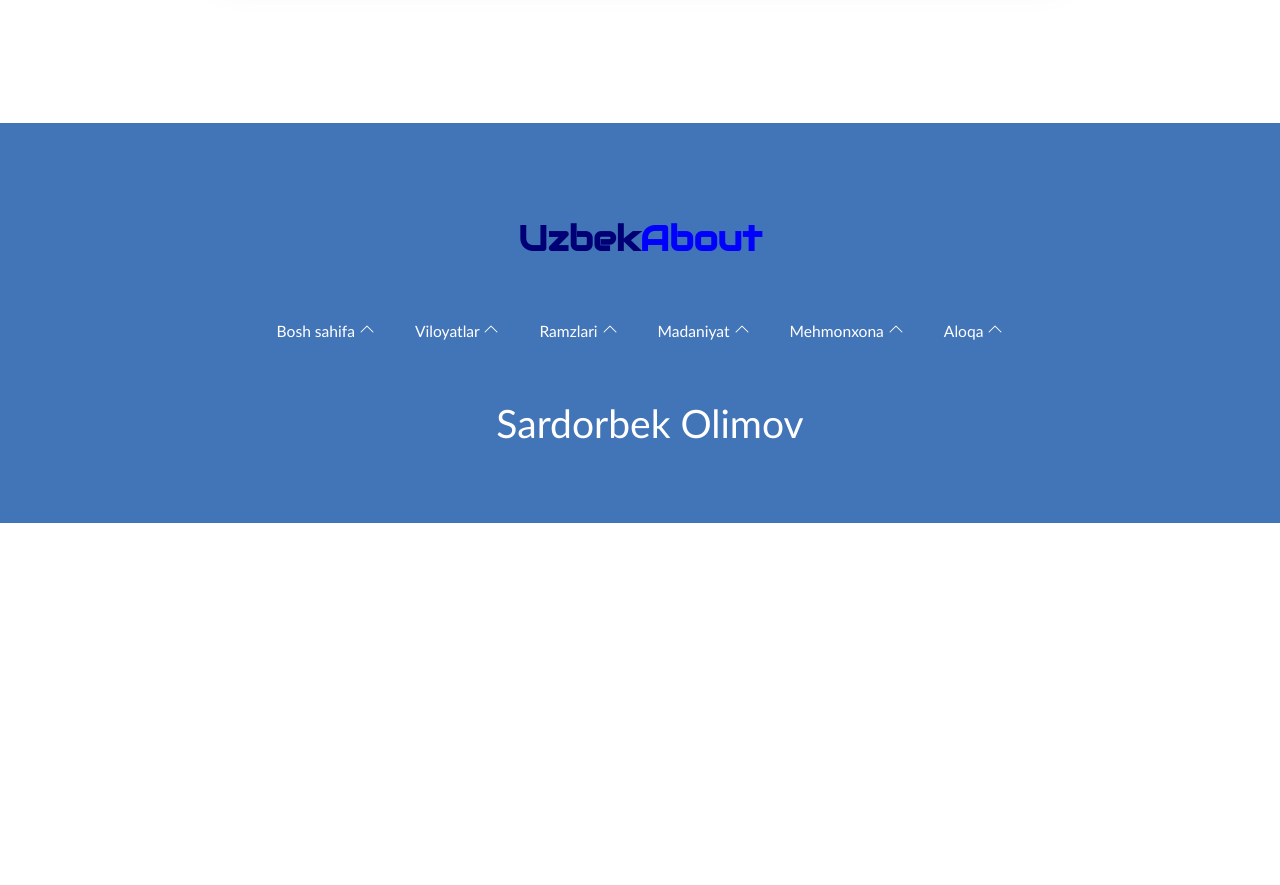
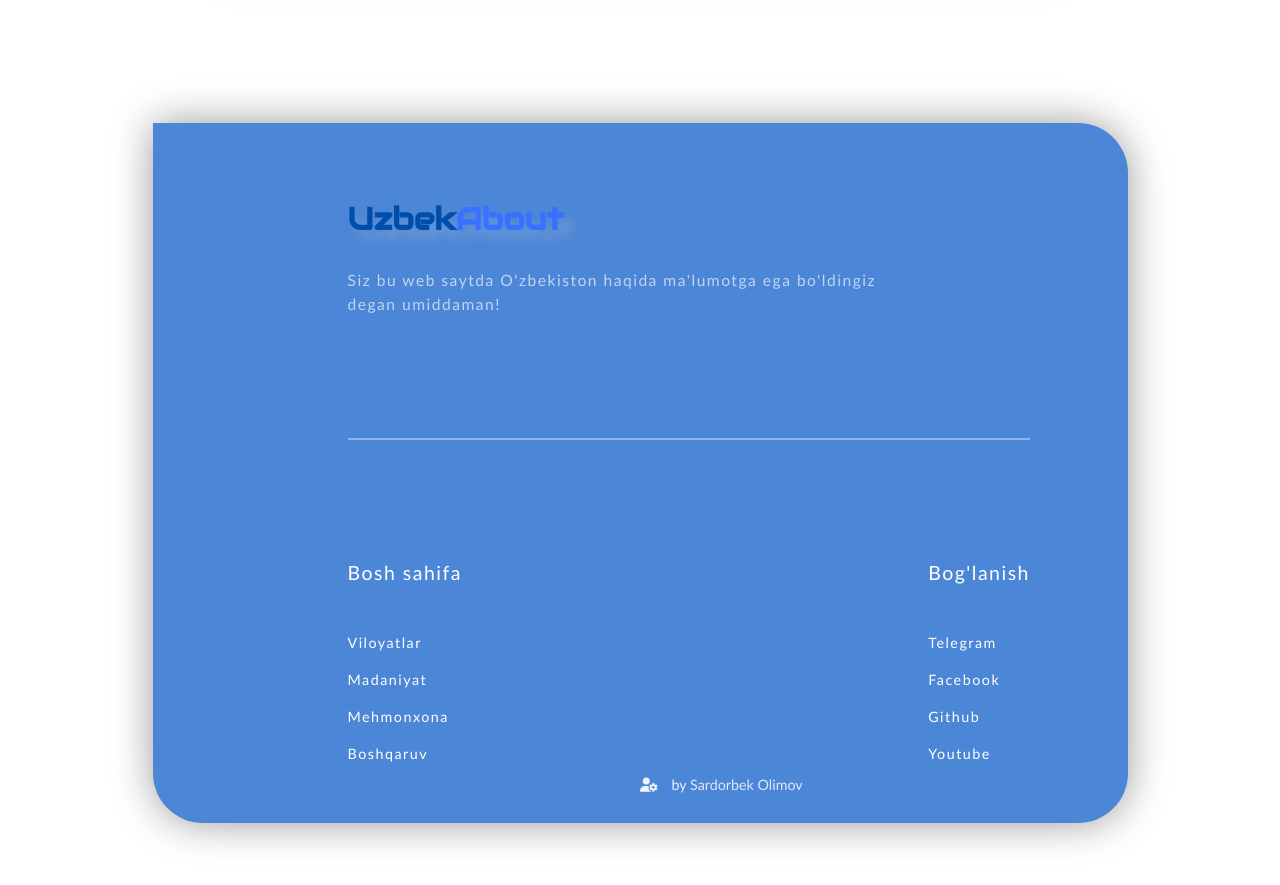
Before and after one commit to Sardorbek0731/aboutUzbekistan, a plain HTML site: page assets/symbol.html in a window 1280 px wide. Shown: the part 1347-2232 px from the top of the page. Before the commit the page ends 1870 px from the top, so only its background shows below. Drawn offline with Linux system fonts and the light colour scheme.

Commit message:
changed symbols footer

```diff
--- a/assets/symbol.html
+++ b/assets/symbol.html
@@ -214,106 +214,41 @@
 
     <!---------  FOOTER  --------->
     <footer id="footer">
+      <div class="container">
         <div class="goodbye">
           <div class="contact_brand">
             <a href="#home">
               <h1>Uzbek<span>About</span></h1>
             </a>
+            <p>
+              Siz bu web saytda O'zbekiston haqida ma'lumotga ega bo'ldingiz<br />
+              degan umiddaman!<br />
+            </p>
           </div>
+          <div class="footer_hr"></div>
+          <div class="goodbye_links">
             <div class="website_map">
-          <a href="#home">
-            Bosh sahifa
-            <svg
-              xmlns="http://www.w3.org/2000/svg"
-              width="16"
-              height="16"
-              fill="currentColor"
-              class="bi bi-chevron-up"
-              viewBox="0 0 16 16"
-            >
-              <path
-                fill-rule="evenodd"
-                d="M7.646 4.646a.5.5 0 0 1 .708 0l6 6a.5.5 0 0 1-.708.708L8 5.707l-5.646 5.647a.5.5 0 0 1-.708-.708l6-6z"
-              /></svg
-          ></a>
-          <a href="#region">
-            Viloyatlar
-            <svg
-              xmlns="http://www.w3.org/2000/svg"
-              width="16"
-              height="16"
-              fill="currentColor"
-              class="bi bi-chevron-up"
-              viewBox="0 0 16 16"
-            >
-              <path
-                fill-rule="evenodd"
-                d="M7.646 4.646a.5.5 0 0 1 .708 0l6 6a.5.5 0 0 1-.708.708L8 5.707l-5.646 5.647a.5.5 0 0 1-.708-.708l6-6z"
-              /></svg
-          ></a>
-          <a href="#symbol">
-            Ramzlari
-            <svg
-              xmlns="http://www.w3.org/2000/svg"
-              width="16"
-              height="16"
-              fill="currentColor"
-              class="bi bi-chevron-up"
-              viewBox="0 0 16 16"
-            >
-              <path
-                fill-rule="evenodd"
-                d="M7.646 4.646a.5.5 0 0 1 .708 0l6 6a.5.5 0 0 1-.708.708L8 5.707l-5.646 5.647a.5.5 0 0 1-.708-.708l6-6z"
-              /></svg
-          ></a>
-          <a href="#culture">
-            Madaniyat
-            <svg
-              xmlns="http://www.w3.org/2000/svg"
-              width="16"
-              height="16"
-              fill="currentColor"
-              class="bi bi-chevron-up"
-              viewBox="0 0 16 16"
-            >
-              <path
-                fill-rule="evenodd"
-                d="M7.646 4.646a.5.5 0 0 1 .708 0l6 6a.5.5 0 0 1-.708.708L8 5.707l-5.646 5.647a.5.5 0 0 1-.708-.708l6-6z"
-              /></svg
-          ></a>
-          <a href="#hotel">
-            Mehmonxona
-            <svg
-              xmlns="http://www.w3.org/2000/svg"
-              width="16"
-              height="16"
-              fill="currentColor"
-              class="bi bi-chevron-up"
-              viewBox="0 0 16 16"
-            >
-              <path
-                fill-rule="evenodd"
-                d="M7.646 4.646a.5.5 0 0 1 .708 0l6 6a.5.5 0 0 1-.708.708L8 5.707l-5.646 5.647a.5.5 0 0 1-.708-.708l6-6z"
-              /></svg
-          ></a>
-          <a href="#">
-            Aloqa
-            <svg
-              xmlns="http://www.w3.org/2000/svg"
-              width="16"
-              height="16"
-              fill="currentColor"
-              class="bi bi-chevron-up"
-              viewBox="0 0 16 16"
-            >
-              <path
-                fill-rule="evenodd"
-                d="M7.646 4.646a.5.5 0 0 1 .708 0l6 6a.5.5 0 0 1-.708.708L8 5.707l-5.646 5.647a.5.5 0 0 1-.708-.708l6-6z"
-              /></svg
-          ></a>
+              <a href="#home"> Bosh sahifa</a>
+              <a href="#region"> Viloyatlar</a>
+              <a href="#culture"> Madaniyat</a>
+              <a href="#hotel"> Mehmonxona</a>
+              <a href="#managment"> Boshqaruv</a>
             </div>
-        <div class="website_admin">
-          <h1>Sardorbek Olimov</h1>
+            <div class="follow">
+              <a href="#">Bog'lanish </a>
+              <a href="#">Telegram </a>
+              <a href="#">Facebook </a>
+              <a href="#">Github </a>
+              <a href="#">Youtube </a>
+            </div>
+          </div>
+          <div class="by">
+            <h1>
+              <i class="fa-solid fa-user-gear"></i>
+              by
+              <a href="#">Sardorbek Olimov</a>
+            </h1>
+          </div>
         </div>
       </div>
     </footer>
--- a/css/symbol.css
+++ b/css/symbol.css
@@ -505,43 +505,61 @@ form .submit:hover {
   color: white;
 }
 
+/* GOODBYE */
+
 .goodbye {
-  background-color: #4274b8;
-  height: 400px;
+  position: relative;
+  background-color: #4c86d6;
+  border-radius: 0 50px 50px 50px;
+  height: 700px;
   width: 100%;
   display: flex;
+  justify-content: space-around;
+  padding-left: 20%;
+  padding-right: 10%;
+  flex-direction: column;
+  margin-bottom: 100px;
+  box-shadow: 0 0 40px rgba(0, 0, 0, 0.4);
+}
+.goodbye_links {
+  display: flex;
+  width: 100%;
+  justify-content: space-between;
+}
+.website_map,
+.follow {
+  display: flex;
+  flex-direction: column;
   justify-content: center;
-  align-items: center;
-  flex-direction: column;
 }
-.website_map {
-  display: flex;
-  justify-content: center;
-  align-items: center;
-  margin-bottom: 60px;
-}
-.website_map a {
-  margin-top: 0;
-  margin-right: 40px;
+.website_map a,
+.follow a {
   text-decoration: none;
   color: white;
   font-family: "Trebuchet MS", "Lucida Sans Unicode", "Lucida Grande",
     "Lucida Sans", Arial, sans-serif;
-  font-size: 1.2rem;
+  font-size: 1.1rem;
   font-weight: 300;
   transition: all 0.3s linear;
+  margin-bottom: 20px;
+  letter-spacing: 1.5px;
 }
-.website_map a:last-child {
-  margin-right: 0;
+.website_map a:last-child,
+.follow a:last-child {
+  margin-bottom: 0;
 }
-.website_map a:hover {
-  margin-top: -15px;
+.website_map a:first-child,
+.follow a:first-child {
+  margin-bottom: 50px;
+  font-size: 1.5rem;
 }
-.website_map a svg {
-  color: white;
+.website_map a:first-child:hover,
+.follow a:first-child:hover {
+  opacity: 1;
 }
-.contact_brand {
-  margin-bottom: 60px;
+.website_map a:hover,
+.follow a:hover {
+  opacity: 0.7;
 }
 .contact_brand a {
   text-decoration: none;
@@ -549,11 +567,27 @@ form .submit:hover {
 }
 .contact_brand a h1 {
   font-family: "Audiowide", cursive;
-  color: rgb(0, 0, 118);
-  font-size: 2.7rem;
+  color: rgb(0, 77, 170);
+  font-size: 2.4rem;
+  text-shadow: 10px 10px 10px rgba(220, 220, 220, 0.209);
+  margin-bottom: 30px;
 }
 .contact_brand a span {
-  color: blue;
+  color: #3971ff;
+}
+.contact_brand p {
+  color: rgba(255, 255, 255, 0.653);
+  font-family: "Trebuchet MS", "Lucida Sans Unicode", "Lucida Grande",
+    "Lucida Sans", Arial, sans-serif;
+  font-size: 1.2rem;
+  font-weight: 300;
+  line-height: 150%;
+  letter-spacing: 1.5px;
+}
+.footer_hr {
+  width: 100%;
+  height: 2px;
+  background-color: rgba(255, 255, 255, 0.38);
 }
 
 .website_admin h1 {
@@ -564,3 +598,22 @@ form .submit:hover {
   font-weight: 300;
   margin-left: 20px;
 }
+
+.by {
+  position: absolute;
+  bottom: 30px;
+  left: 50%;
+}
+.by h1,
+.by a {
+  color: white;
+  text-decoration: none;
+  font-size: 1.1rem;
+  font-family: "Trebuchet MS", "Lucida Sans Unicode", "Lucida Grande",
+    "Lucida Sans", Arial, sans-serif;
+  font-weight: 300;
+  opacity: 0.9;
+}
+.by i {
+  margin-right: 10px;
+}
```
Lines whose indentation alone changed are shown as unchanged.
